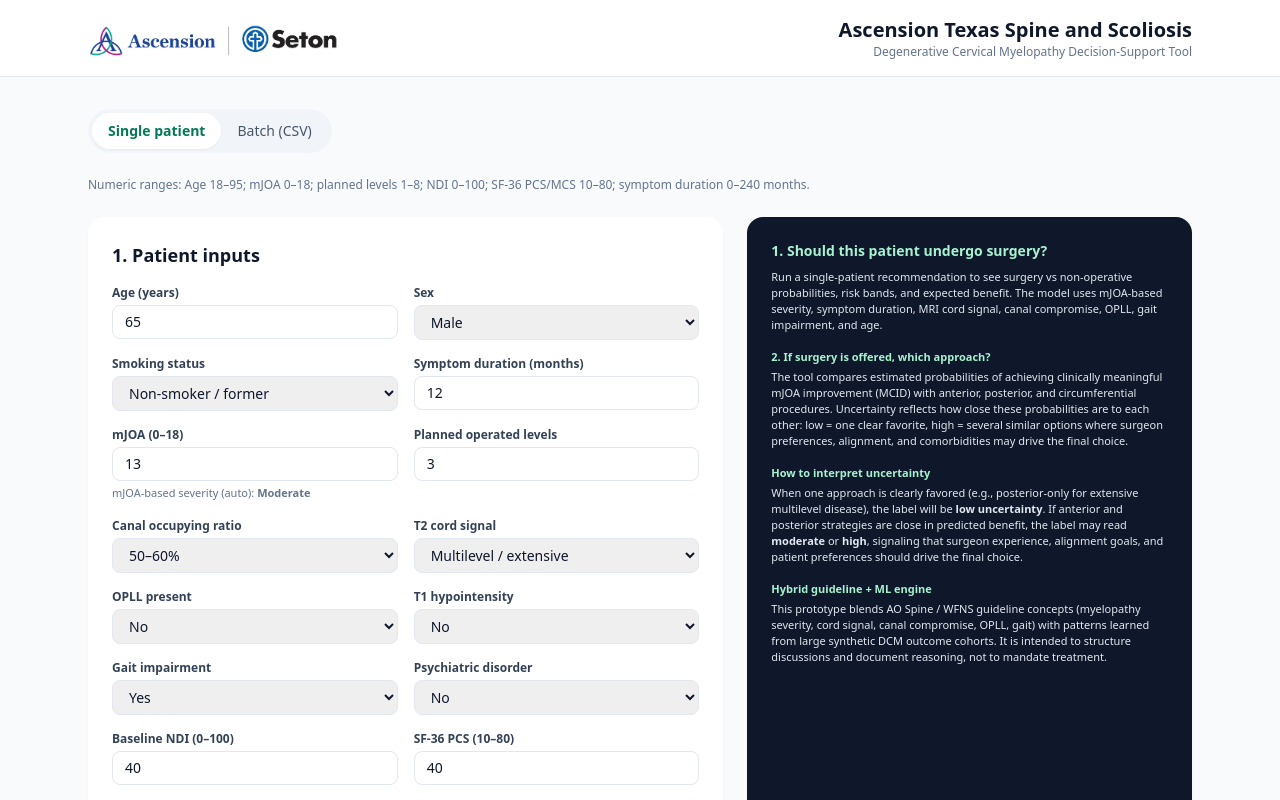
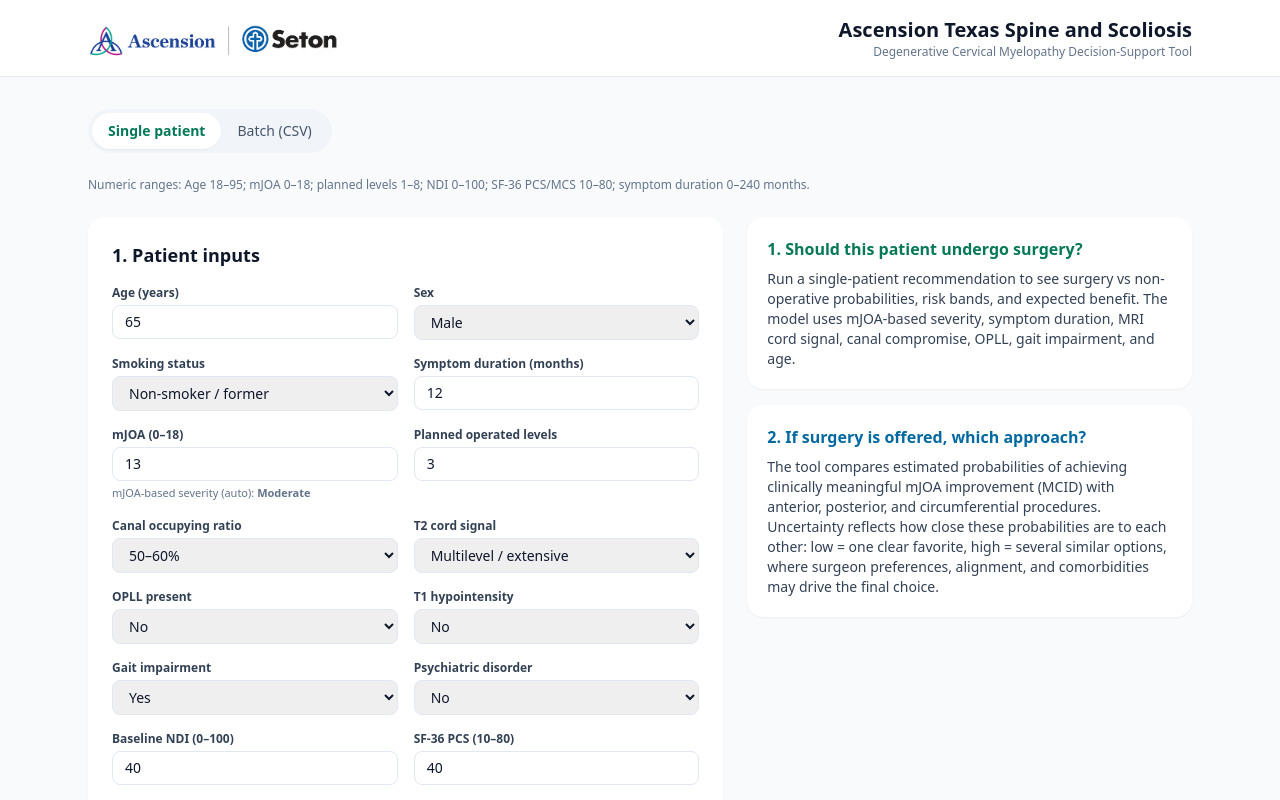
Before and after one commit to devender0609/dcm-web, a Next.js app: page /prototype in a window 1280 px wide. Shown: the top 800 px of the page. Built offline with nearby package versions, Linux system fonts and the light colour scheme.

Commit message:
Fix t2Signal multilevel typo

```diff
--- a/app/prototype/page.tsx
+++ b/app/prototype/page.tsx
@@ -1121,57 +1121,37 @@ export default function PrototypePage() {
                 )}
               </section>
 
-              {/* Right: figure-1 style explanation panel */}
-              <section className="rounded-2xl bg-slate-900 p-6 text-xs text-slate-100 shadow-sm">
-                <h2 className="mb-2 text-sm font-semibold text-emerald-200">
+              {/* Right: explanation column – Figure 1 style (two white cards) */}
+              <section className="space-y-4">
+                <div className="rounded-2xl bg-white p-5 shadow-sm">
+                  <h3 className="mb-2 text-base font-semibold text-emerald-700">
                     1. Should this patient undergo surgery?
-                </h2>
-                <p className="mb-3 text-[11px] text-slate-200">
+                  </h3>
+                  <p className="text-sm text-slate-700">
                     Run a single-patient recommendation to see surgery vs non-operative
                     probabilities, risk bands, and expected benefit. The model uses
                     mJOA-based severity, symptom duration, MRI cord signal, canal
                     compromise, OPLL, gait impairment, and age.
                   </p>
+                </div>
 
-                <h3 className="mt-4 mb-1 text-[11px] font-semibold text-emerald-200">
+                <div className="rounded-2xl bg-white p-5 shadow-sm">
+                  <h3 className="mb-2 text-base font-semibold text-sky-700">
                     2. If surgery is offered, which approach?
                   </h3>
-                <p className="mb-2 text-[11px] text-slate-200">
+                  <p className="text-sm text-slate-700">
                     The tool compares estimated probabilities of achieving clinically
                     meaningful mJOA improvement (MCID) with anterior, posterior, and
                     circumferential procedures. Uncertainty reflects how close these
                     probabilities are to each other: low = one clear favorite, high =
-                  several similar options where surgeon preferences, alignment, and
+                    several similar options, where surgeon preferences, alignment, and
                     comorbidities may drive the final choice.
                   </p>
-
-                <h3 className="mt-4 mb-1 text-[11px] font-semibold text-emerald-200">
-                  How to interpret uncertainty
-                </h3>
-                <p className="mb-2 text-[11px] text-slate-200">
-                  When one approach is clearly favored (e.g., posterior-only for extensive
-                  multilevel disease), the label will be{" "}
-                  <span className="font-semibold">low uncertainty</span>. If anterior and
-                  posterior strategies are close in predicted benefit, the label may read{" "}
-                  <span className="font-semibold">moderate</span> or{" "}
-                  <span className="font-semibold">high</span>, signaling that surgeon
-                  experience, alignment goals, and patient preferences should drive the
-                  final choice.
-                </p>
-
-                <h3 className="mt-4 mb-1 text-[11px] font-semibold text-emerald-200">
-                  Hybrid guideline + ML engine
-                </h3>
-                <p className="text-[11px] text-slate-200">
-                  This prototype blends AO Spine / WFNS guideline concepts (myelopathy
-                  severity, cord signal, canal compromise, OPLL, gait) with patterns
-                  learned from large synthetic DCM outcome cohorts. It is intended to
-                  structure discussions and document reasoning, not to mandate treatment.
-                </p>
+                </div>
               </section>
             </div>
 
-            {/* Results card – laid out like Figure 1 */}
+            {/* Results card – Figure 1 layout */}
             <section className="rounded-2xl bg-white p-6 shadow-sm">
               {!result ? (
                 <p className="text-sm text-slate-500">
@@ -1180,82 +1160,128 @@ export default function PrototypePage() {
                   estimates.
                 </p>
               ) : (
-                <div className="space-y-6 text-sm">
+                <div className="space-y-8 text-sm">
                   {/* Section 1: Should this patient undergo surgery? */}
                   <div>
                     <h2 className="text-lg font-semibold text-slate-900">
                       1. Should this patient undergo surgery?
                     </h2>
-                    <p className="mt-1 text-sm font-semibold text-emerald-800">
-                      Recommendation: {result.recommendationLabel}
+                    <p className="mt-1 text-sm">
+                      <span className="font-semibold">Recommendation: </span>
+                      <span className="font-semibold text-emerald-800">
+                        {result.recommendationLabel}
+                      </span>
                     </p>
                     <p className="mt-1 text-xs text-slate-600">
-                      This is a guide based on modeled risk and benefit and does not
-                      replace surgeon judgment or patient preference.
+                      This is a guide based on modeled risk / benefit and does not replace
+                      surgeon judgment or patient preference.
                     </p>
 
                     <div className="mt-4 grid gap-4 md:grid-cols-2">
-                      <div className="rounded-xl border border-rose-100 bg-rose-50 p-4">
+                      {/* Risk card with bar */}
+                      <div className="rounded-2xl border border-rose-100 bg-rose-50 p-4">
                         <h3 className="text-[11px] font-semibold uppercase tracking-wide text-rose-700">
                           Risk without surgery
                         </h3>
-                        <p className="mt-1 text-2xl font-semibold text-rose-600">
-                          {result.riskScore.toFixed(0)}%
-                        </p>
                         <p className="mt-1 text-xs text-slate-700">
                           {result.riskText}
                         </p>
+                        <div className="mt-3 h-3 w-full rounded-full bg-rose-100">
+                          <div
+                            className="h-3 rounded-full bg-rose-500"
+                            style={{ width: `${result.riskScore}%` }}
+                          />
+                        </div>
+                        <div className="mt-1 text-[11px] text-rose-700">
+                          Risk of neurological worsening / failure to improve:{" "}
+                          {result.riskScore.toFixed(0)}%
+                        </div>
                       </div>
 
-                      <div className="rounded-xl border border-emerald-100 bg-emerald-50 p-4">
+                      {/* Benefit card with bar */}
+                      <div className="rounded-2xl border border-emerald-100 bg-emerald-50 p-4">
                         <h3 className="text-[11px] font-semibold uppercase tracking-wide text-emerald-700">
                           Expected chance of meaningful improvement with surgery
                         </h3>
-                        <p className="mt-1 text-2xl font-semibold text-emerald-600">
-                          {result.benefitScore.toFixed(0)}%
-                        </p>
                         <p className="mt-1 text-xs text-slate-700">
                           {result.benefitText}
                         </p>
+                        <div className="mt-3 h-3 w-full rounded-full bg-emerald-100">
+                          <div
+                            className="h-3 rounded-full bg-emerald-500"
+                            style={{ width: `${result.benefitScore}%` }}
+                          />
+                        </div>
+                        <div className="mt-1 text-[11px] text-emerald-700">
+                          Estimated probability of mJOA MCID or comparable functional
+                          improvement: {result.benefitScore.toFixed(0)}%
+                        </div>
                       </div>
                     </div>
                   </div>
 
                   {/* Section 2: If surgery is offered, which approach? */}
                   <div>
+                    <div className="flex flex-col gap-2 md:flex-row md:items-center md:justify-between">
                       <h2 className="text-lg font-semibold text-slate-900">
                         2. If surgery is offered, which approach?
                       </h2>
+                      <p className="text-[11px] text-slate-600">
+                        <span className="font-semibold">Uncertainty: </span>
+                        {result.uncertainty === "low" && (
+                          <>
+                            <span className="font-semibold text-emerald-700">Low</span>
+                            {" (one clear favorite; high = several similar options)."}
+                          </>
+                        )}
+                        {result.uncertainty === "moderate" && (
+                          <>
+                            <span className="font-semibold text-amber-700">Moderate</span>
+                            {" (anterior and posterior reasonably close)."}
+                          </>
+                        )}
+                        {result.uncertainty === "high" && (
+                          <>
+                            <span className="font-semibold text-rose-700">High</span>
+                            {
+                              " (predicted benefits are very similar – emphasize individualized decision-making)."
+                            }
+                          </>
+                        )}
+                      </p>
+                    </div>
 
-                    <div className="mt-3 rounded-xl border border-slate-200 bg-slate-50 p-4">
-                      <h3 className="text-xs font-semibold uppercase tracking-wide text-slate-600">
-                        P(MCID) by approach (approximate bands)
-                      </h3>
-
+                    {/* Three big approach cards */}
                     <div className="mt-3 grid gap-3 md:grid-cols-3">
                       {(["anterior", "posterior", "circumferential"] as ApproachKey[]).map(
                         (key) => {
-                            const p = result.approachProbs[key];
+                          const pct = formatPct(result.approachProbs[key]);
                           const isBest = result.bestApproach === key;
+                          const title =
+                            key === "anterior"
+                              ? "Anterior"
+                              : key === "posterior"
+                              ? "Posterior"
+                              : "Circumferential";
                           return (
                             <div
                               key={key}
-                                className={`rounded-lg border px-3 py-2 text-xs ${
+                              className={`rounded-2xl border px-4 py-3 text-xs ${
                                 isBest
-                                    ? "border-emerald-500 bg-emerald-50"
+                                  ? "border-emerald-400 bg-emerald-50"
                                   : "border-slate-200 bg-white"
                               }`}
                             >
-                                <div className="flex items-center justify-between">
-                                  <span className="font-semibold uppercase text-slate-800">
-                                    {key}
+                              <div className="flex items-baseline justify-between">
+                                <span className="text-[11px] font-semibold uppercase text-slate-700">
+                                  {title}
                                 </span>
                                 <span
-                                    className={`text-xs font-semibold ${
-                                      isBest ? "text-emerald-700" : "text-slate-500"
+                                  className={`text-base font-semibold ${
+                                    isBest ? "text-emerald-700" : "text-slate-700"
                                   }`}
                                 >
-                                    {formatPct(p)}
+                                  {pct}
                                 </span>
                               </div>
                               <p className="mt-1 text-[11px] text-slate-600">
@@ -1269,44 +1295,57 @@ export default function PrototypePage() {
                       )}
                     </div>
 
+                    {/* P(MCID) bars as separate block */}
+                    <div className="mt-4 rounded-2xl bg-slate-50 p-4 border border-slate-200">
+                      <h3 className="text-xs font-semibold uppercase tracking-wide text-slate-600">
+                        P(MCID) by approach (approximate bands)
+                      </h3>
+                      <div className="mt-3 space-y-2 text-[11px]">
+                        {(["anterior", "posterior", "circumferential"] as ApproachKey[]).map(
+                          (key) => {
+                            const pct = formatPct(result.approachProbs[key]);
+                            const label =
+                              key === "anterior"
+                                ? "Anterior"
+                                : key === "posterior"
+                                ? "Posterior"
+                                : "Circumferential";
+                            const isBest = result.bestApproach === key;
+                            return (
+                              <div key={key} className="flex items-center gap-2">
+                                <div className="w-24 text-right text-xs text-slate-600">
+                                  {label}
+                                </div>
+                                <div className="flex-1">
+                                  <div className="h-2 w-full rounded-full bg-slate-200">
+                                    <div
+                                      className={`h-2 rounded-full ${
+                                        isBest ? "bg-emerald-500" : "bg-emerald-300"
+                                      }`}
+                                      style={{ width: pct }}
+                                    />
+                                  </div>
+                                </div>
+                                <div className="w-10 text-right">{pct}</div>
+                              </div>
+                            );
+                          }
+                        )}
+                      </div>
                       <p className="mt-3 text-[11px] text-slate-600">
-                        <span className="font-semibold">Uncertainty: </span>
-                        {result.uncertainty === "low" && (
-                          <>
-                            <span className="text-emerald-700 font-semibold">
-                              Low
-                            </span>
-                            {" – one clear favorite."}
-                          </>
-                        )}
-                        {result.uncertainty === "moderate" && (
-                          <>
-                            <span className="text-amber-700 font-semibold">
-                              Moderate
-                            </span>
-                            {
-                              " – anterior and posterior strategies are reasonably close; surgeon experience and alignment goals are important."
-                            }
-                          </>
-                        )}
-                        {result.uncertainty === "high" && (
-                          <>
-                            <span className="text-rose-700 font-semibold">
-                              High
-                            </span>
-                            {
-                              " – predicted benefits are very similar across approaches, emphasizing the need for individualized discussion."
-                            }
-                          </>
-                        )}
+                        Patterns are derived from guideline-informed logic and synthetic
+                        outcome data and are intended to support, not replace, surgeon
+                        judgment.
                       </p>
                     </div>
 
                     <p className="mt-3 rounded-xl bg-slate-100 px-4 py-3 text-[11px] text-slate-700">
                       <span className="font-semibold">Hybrid guideline + ML engine.</span>{" "}
-                      Patterns are derived from guideline-informed logic and synthetic
-                      outcome data and are intended to support, not replace, surgeon
-                      judgment.
+                      This prototype blends AO Spine / WFNS guideline concepts (myelopathy
+                      severity, cord signal, canal compromise, OPLL, gait) with patterns
+                      learned from large synthetic DCM outcome cohorts. It is intended to
+                      structure discussions and document reasoning, not to mandate
+                      treatment.
                     </p>
                   </div>
                 </div>
```
Lines whose indentation alone changed are shown as unchanged.
